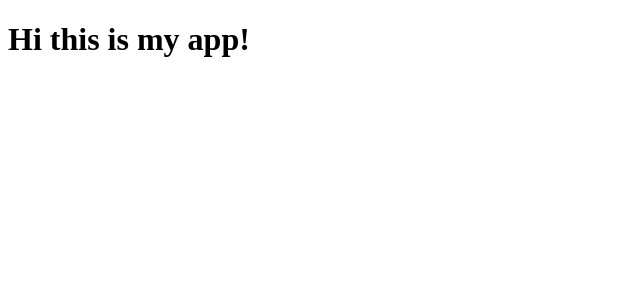
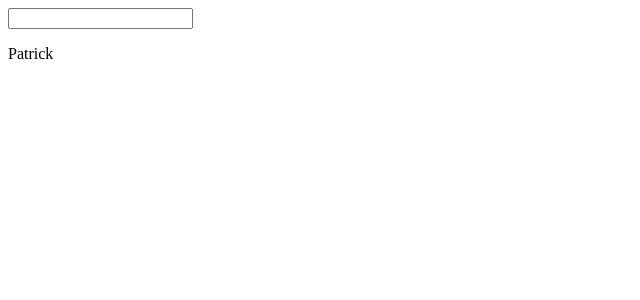
Before and after one commit to PatrickBoyn/angular-basics, an Angular app: page / in a window 1280 px wide. Shown: the top 300 px of the page, without its empty margins (0-640 px from the left). Built offline with nearby package versions, Linux system fonts and the light colour scheme.

Commit message:
Added an input and a paragraph.

```diff
--- a/src/app/app.component.html
+++ b/src/app/app.component.html
@@ -1,3 +1,2 @@
-<h1>
-  Hi this is {{title}}
-</h1>
+<input type="text" />
+<p>{{ name }}</p>
--- a/src/app/app.component.ts
+++ b/src/app/app.component.ts
@@ -6,5 +6,5 @@ import { Component } from '@angular/core';
   styleUrls: ['./app.component.css']
 })
 export class AppComponent {
-  title = 'my app!';
+  name = 'Patrick';
 }
```
